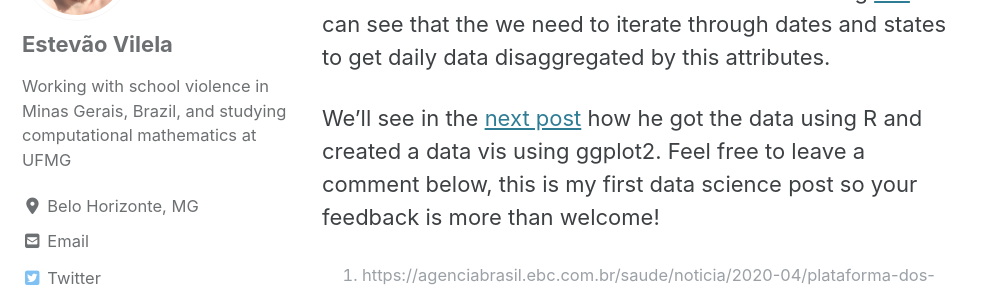
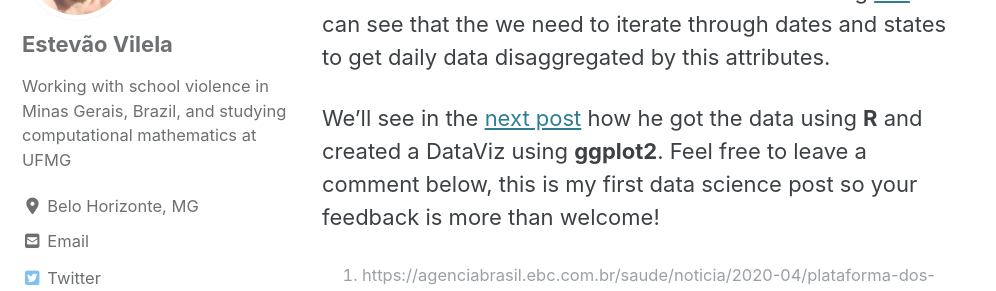
Before and after one commit to estevaovilela/estevaovilela.github.io, a Jekyll site: the page built from _posts/2020-04-26-covid19-part1.md, in a window 1280 px wide and 900 px high, scrolled down 4064 px. Shown: the part 155-446 px from the top of the window, without its empty margins (0-996 px from the left). Built offline with Jekyll 4.4.1, drawn with Linux system fonts in a browser that asks for light colours; cached includes are drawn as plain includes; nearby versions of some CDN libraries.

Commit message:
using now DataViz

```diff
--- a/_posts/2020-04-26-covid19-part1.md
+++ b/_posts/2020-04-26-covid19-part1.md
@@ -46,4 +46,4 @@ In this post, we won't go into the details of HTML or XPath, a language we can u
 
 Another way of getting the data it's look at the 'browser console' and inspect the requests made by the web page in the 'Network' section (once you go there, you need to refresh the page). There are several request made, but we can search for the one we are interested in: deaths of Covid-19 grouped by gender. Double-clicking in we see that the data we want it's in a JSON format with the following [link](https://transparencia.registrocivil.org.br/api/covid?data_type=data_ocorrido&start_date=2020-01-01&end_date=2020-04-26&state=Todos&search=death-covid&groupBy=gender). We can see that the we need to iterate through dates and states to get daily data disaggregated by this attributes.
 
-We'll see in the [next post]({% post_url 2020-04-26-covid19-part2 %}) how he got the data using R and created a data vis using ggplot2. Feel free to leave a comment below, this is my first data science post so your feedback is more than welcome!
+We'll see in the [next post]({% post_url 2020-04-26-covid19-part2 %}) how he got the data using **R** and created a DataViz using **ggplot2**. Feel free to leave a comment below, this is my first data science post so your feedback is more than welcome!
```
